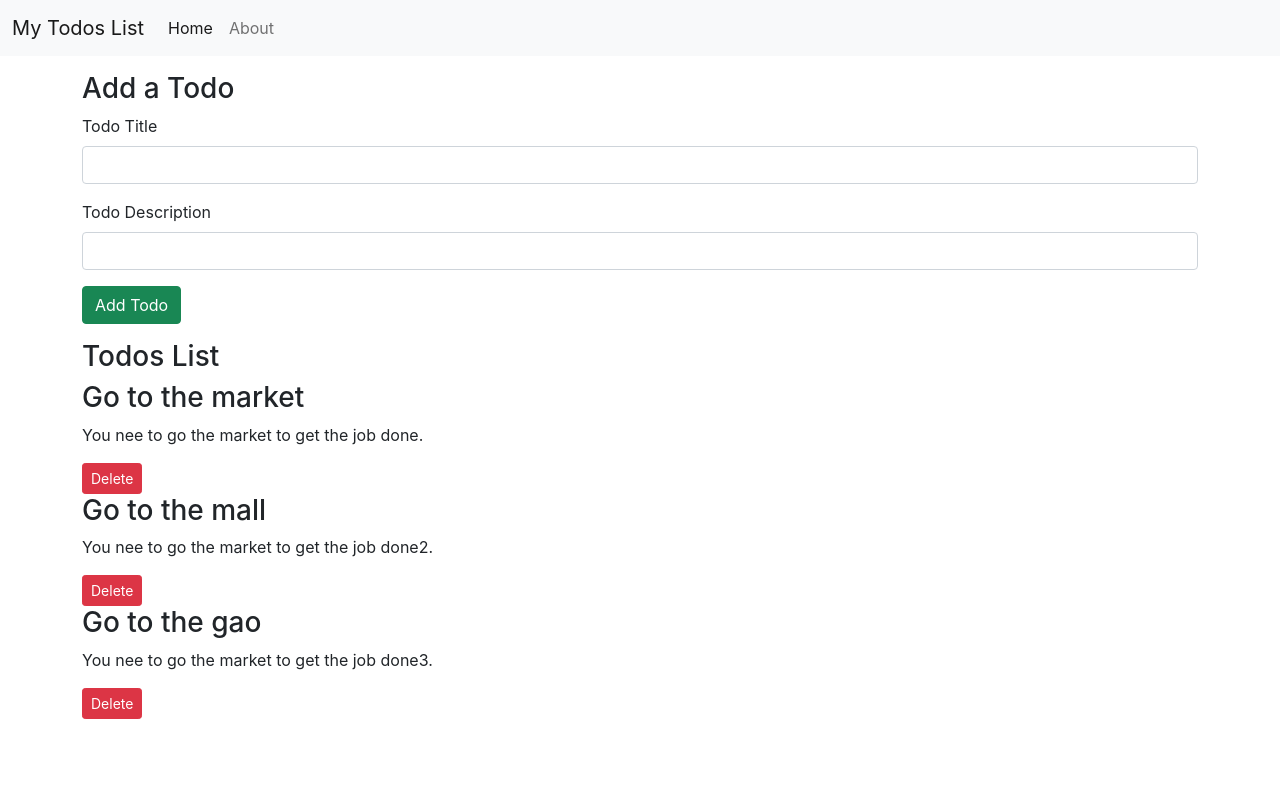
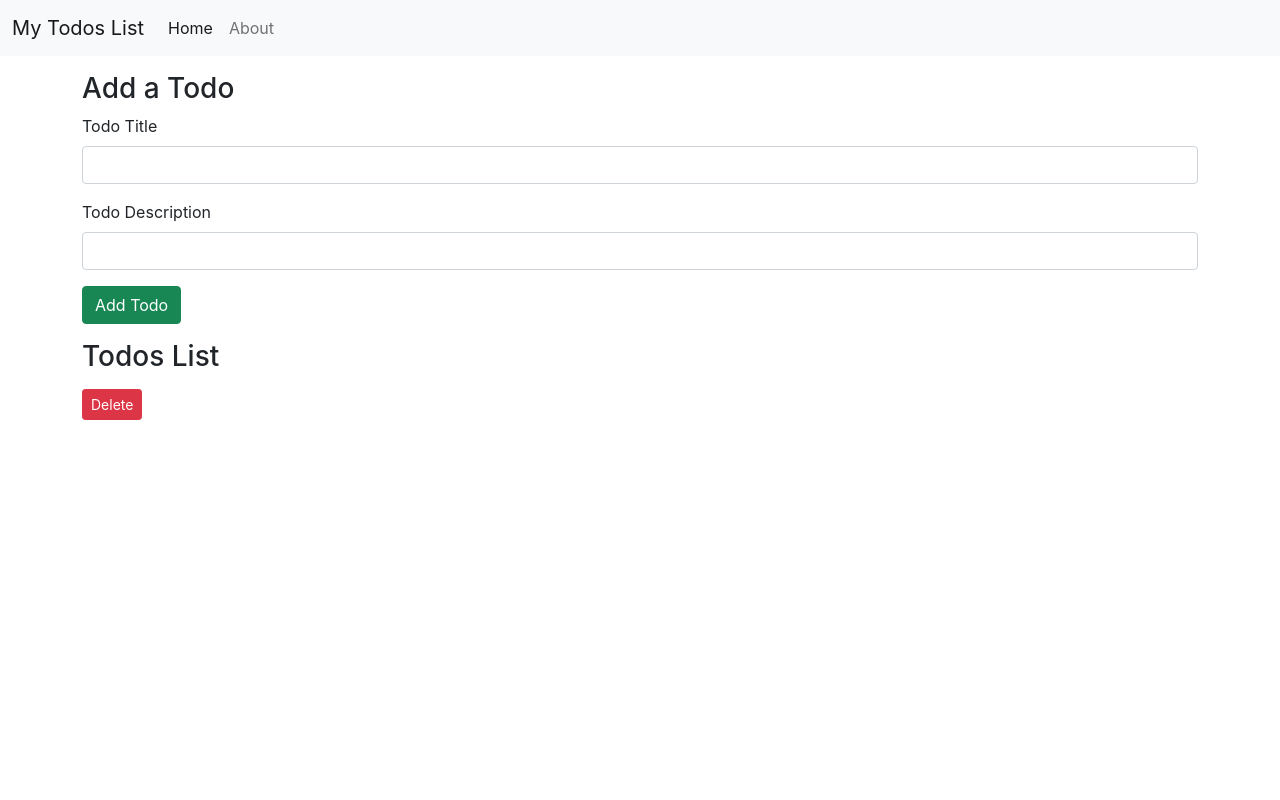
Before and after one commit to Sajjad-H-Jaffry/Todo-List, a React (Create React App) app: page / in a window 1280 px wide. Shown: the top 800 px of the page. Built offline with nearby package versions, Linux system fonts and the light colour scheme.

Commit message:
log5-Added-localStorage

```diff
--- a/src/App.js
+++ b/src/App.js
@@ -7,10 +7,18 @@
 
 
 function App() {
+  let initTodo;
+  if(localStorage.getItem("todos")===null){
+    initTodo = [];
+  }
+  else{
+    initTodo = JSON.parse(localStorage.getItem("todos"));
+  }
   const onDelete = (todo)=> {
     setTodos(todos.filter(e=> {
       return e!==todo;
     }));
+    localStorage.setItem("todos", JSON.stringify(todos));
   }
 
   const addTodo = (title, desc)=> {
@@ -29,25 +37,11 @@
     }
     setTodos([...todos, myTodo]);
     console.log(myTodo)
+
+    localStorage.setItem("todos", JSON.stringify(todos));
   }
 
-  const [todos, setTodos] = useState([
-    {
-      sno : 1,
-      title : "Go to the market",
-      desc : "You nee to go the market to get the job done."
-    },
-    {
-      sno : 2,
-      title : "Go to the mall",
-      desc : "You nee to go the market to get the job done2."
-    },
-    {
-      sno : 3,
-      title : "Go to the gao",
-      desc : "You nee to go the market to get the job done3."
-    },
-  ]);
+  const [todos, setTodos] = useState([initTodo]);
 
   return (
     <div>
```
